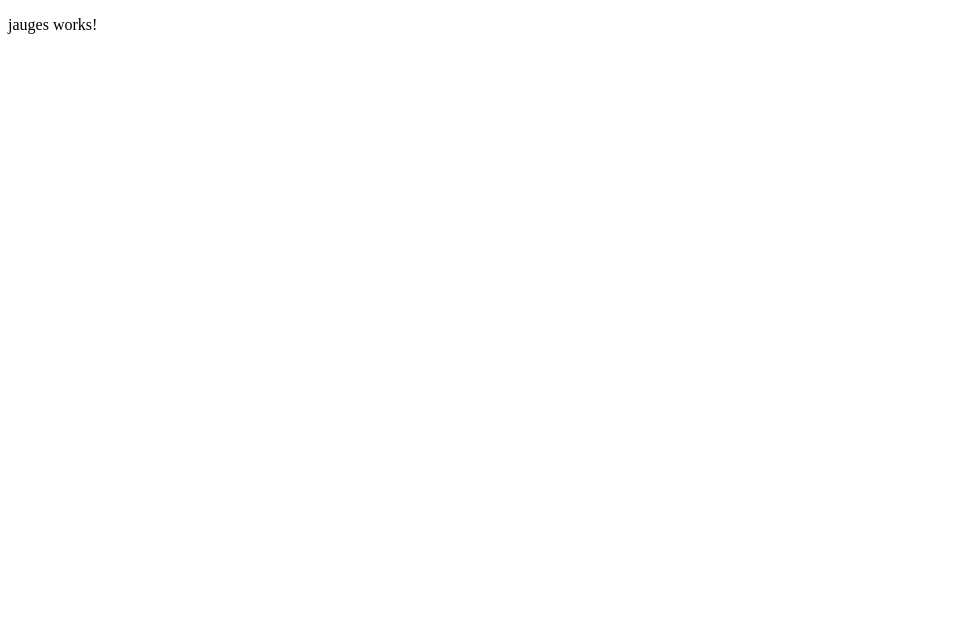
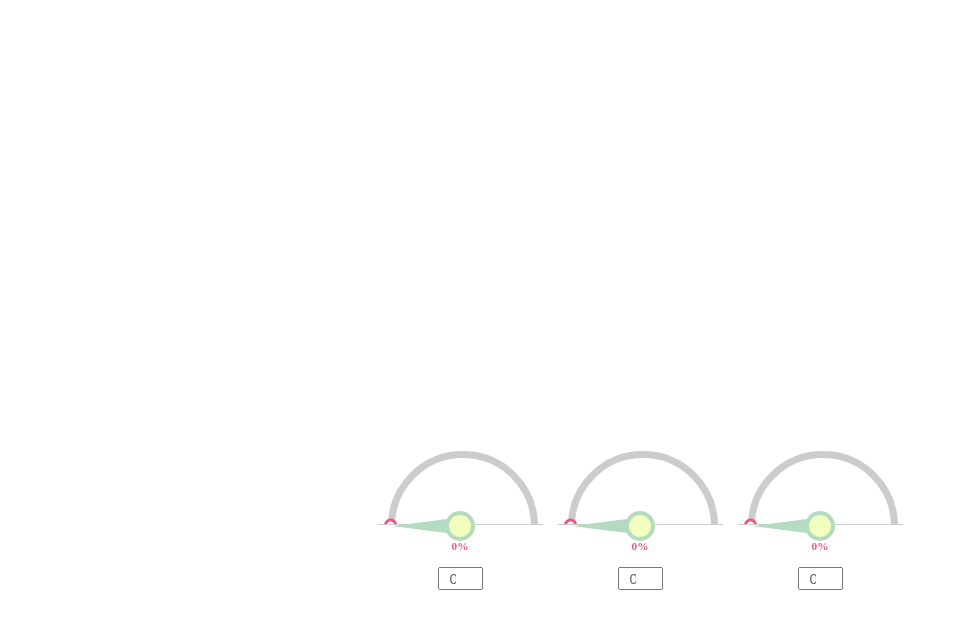
Before and after one commit to Firelods/NDI2024, an Angular app: page /jauges in a window 1280 px wide. Shown: the top 628 px of the page, without its empty margins (0-954 px from the left). Built offline with nearby package versions, Linux system fonts and the light colour scheme.

Commit message:
adding jauges

```diff
--- a/src/app/miniGame/jauges/jauges.component.html
+++ b/src/app/miniGame/jauges/jauges.component.html
@@ -1 +1,67 @@
-<p>jauges works!</p>
+<div class="gauges">
+    <!-- Jauge : IMC -->
+    <div class="gauge-container">
+      <div class="guage-holder">
+        <div class="circle-mask">
+          <div class="circle">
+            <div class="circle-inner" [style.transform]="calculateRotation(imcValue)"></div>
+          </div>
+        </div>
+        <div class="percentage">{{ getGaugePercentage(imcValue) }}</div>
+        <input
+          type="number"
+          class="text-box"
+          [(ngModel)]="imcValue"
+          (ngModelChange)="updateGauge(imcValue, 'imc')"
+          placeholder="IMC"
+          min="0"
+          max="100"
+        />
+        <div class="gauge-copy" [style.transform]="calculateCopyRotation(imcValue)"></div>
+      </div>
+    </div>
+
+    <!-- Jauge : Température -->
+    <div class="gauge-container">
+      <div class="guage-holder">
+        <div class="circle-mask">
+          <div class="circle">
+            <div class="circle-inner" [style.transform]="calculateRotation(tempValue)"></div>
+          </div>
+        </div>
+        <div class="percentage">{{ getGaugePercentage(tempValue) }}</div>
+        <input
+          type="number"
+          class="text-box"
+          [(ngModel)]="tempValue"
+          (ngModelChange)="updateGauge(tempValue, 'temp')"
+          placeholder="Température"
+          min="0"
+          max="100"
+        />
+        <div class="gauge-copy" [style.transform]="calculateCopyRotation(tempValue)"></div>
+      </div>
+    </div>
+
+    <!-- Jauge : Pouls -->
+    <div class="gauge-container">
+      <div class="guage-holder">
+        <div class="circle-mask">
+          <div class="circle">
+            <div class="circle-inner" [style.transform]="calculateRotation(pulseValue)"></div>
+          </div>
+        </div>
+        <div class="percentage">{{ getGaugePercentage(pulseValue) }}</div>
+        <input
+          type="number"
+          class="text-box"
+          [(ngModel)]="pulseValue"
+          (ngModelChange)="updateGauge(pulseValue, 'pulse')"
+          placeholder="Pouls"
+          min="0"
+          max="100"
+        />
+        <div class="gauge-copy" [style.transform]="calculateCopyRotation(pulseValue)"></div>
+      </div>
+    </div>
+  </div>
--- a/src/app/miniGame/jauges/jauges.component.scss
+++ b/src/app/miniGame/jauges/jauges.component.scss
@@ -0,0 +1,135 @@
+@import url('https://fonts.googleapis.com/css?family=Lato:100,100i,300,300i,400,400i,700,700i,900,900i');
+
+* {
+  margin: 0;
+  padding: 0;
+  box-sizing: border-box;
+}
+
+body {
+  font-family: 'Lato', sans-serif;
+  font-size: 10.5px;
+  color: #999999;
+  word-wrap: break-word;
+}
+
+ul {
+  list-style: none;
+}
+
+.guage-holder {
+  width: 165px;
+  margin: 37.5px auto 0;
+  position: relative;
+  text-align: center;
+}
+
+.circle-mask {
+  width: 165px;
+  height: 79.5px;
+  padding: 5px 10px 0;
+  border-bottom: 1px solid #ccc;
+  position: relative;
+  text-align: center;
+  overflow: hidden;
+}
+
+.circle,
+.circle-inner {
+  width: 150px;
+  height: 150px;
+  border-radius: 50%;
+  border: 7.5px solid #ccc;
+  position: relative;
+}
+
+.circle-inner {
+  position: absolute;
+  top: -7.5px;
+  left: -7.25px;
+  border: 7.5px solid transparent;
+  border-bottom: 7.5px solid #ec567b;
+  border-left: 7.5px solid #ec567b;
+  transition: 0.3s ease-in-out;
+  transform: rotate(-45deg);
+}
+
+.circle-inner:after {
+  content: "";
+  position: absolute;
+  width: 7.5px;
+  height: 7.5px;
+  border-radius: 50%;
+  background: white;
+  border: 3px solid #ec567b;
+  left: 10.5px;
+  top: 10.5px;
+}
+
+.percentage {
+  margin: 15px 0;
+  font-weight: bold;
+  color: #ed557b;
+  font-size: 11.25px;
+}
+
+.text-box {
+  width: 45px;
+  height: 22.5px;
+  text-align: center;
+  padding: 0 10px;
+  font-size: 15px;
+  color: #666;
+}
+
+.gauge-copy {
+  width: 30px;
+  height: 30px;
+  border-radius: 50%;
+  position: absolute;
+  background: #b4dbc0;
+  top: 50%;
+  left: 50%;
+  transition: 0.3s ease-in-out;
+  transform: translate(-50%, -50%) rotate(0deg);
+  margin: 8px 0 0;
+}
+
+.gauge-copy:after {
+  content: "";
+  position: absolute;
+  width: 22px;
+  height: 22px;
+  border-radius: 50%;
+  background: #f3ffbd;
+  top: 50%;
+  left: 50%;
+  transform: translate(-50%, -50%);
+}
+
+.gauge-copy:before {
+  content: "";
+  position: absolute;
+  border: 7px solid transparent;
+  border-right: 55px solid #b4dbc0;
+  left: -60px;
+  top: 8px;
+  width: 0;
+  height: 0;
+}
+
+
+.gauges {
+    display: flex;
+    justify-content:center;
+    align-items: flex-start;
+    margin: 0 auto;
+    flex-wrap: wrap;
+    gap: 0px;
+  }
+
+  .gauge-container {
+    margin-top: 400px;
+    flex: 1;
+    max-width: 180px;
+  }
--- a/src/app/miniGame/jauges/jauges.component.ts
+++ b/src/app/miniGame/jauges/jauges.component.ts
@@ -1,12 +1,54 @@
 import { Component } from '@angular/core';
+import { FormsModule } from '@angular/forms';  // Import FormsModule
 
 @Component({
   selector: 'app-jauges',
   standalone: true,
-  imports: [],
+  imports: [FormsModule],  // Ajout de FormsModule ici
   templateUrl: './jauges.component.html',
-  styleUrl: './jauges.component.scss'
+  styleUrls: ['./jauges.component.scss'],
 })
 export class JaugesComponent {
+  imcValue: number = 0;
+  tempValue: number = 0;
+  pulseValue: number = 0;
 
+  // Méthode pour calculer la rotation de la jauge
+  calculateRotation(value: number): string {
+    if (value >= 0 && value <= 100) {
+      const rotation = value * 1.8 - 45;
+      return `rotate(${rotation}deg)`;
+    }
+    return 'rotate(-45deg)';
+  }
+
+  // Méthode pour obtenir le pourcentage de la jauge
+  getGaugePercentage(value: number): string {
+    return `${value}%`;
+  }
+
+  // Méthode pour calculer la rotation de l'élément "gauge-copy"
+  calculateCopyRotation(value: number): string {
+    const rotation = value * 1.8;
+    return `translate(-50%, -50%) rotate(${rotation}deg)`;
+  }
+
+  // Méthode de validation des valeurs des jauges
+  updateGauge(value: number, type: string): void {
+    if (value < 0 || value > 100) {
+      return;  // Si la valeur est invalide, on ne met pas à jour
+    }
+
+    switch (type) {
+      case 'imc':
+        this.imcValue = value;
+        break;
+      case 'temp':
+        this.tempValue = value;
+        break;
+      case 'pulse':
+        this.pulseValue = value;
+        break;
+    }
+  }
 }
```
Also changed, not shown: 1 other file (tests, documents, lock files or other folders).
